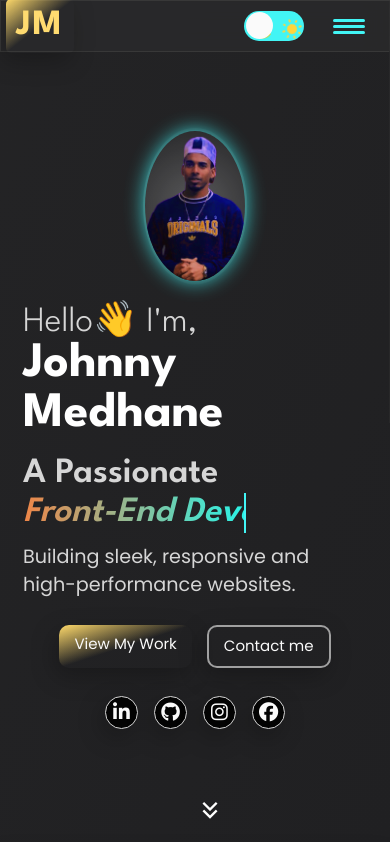
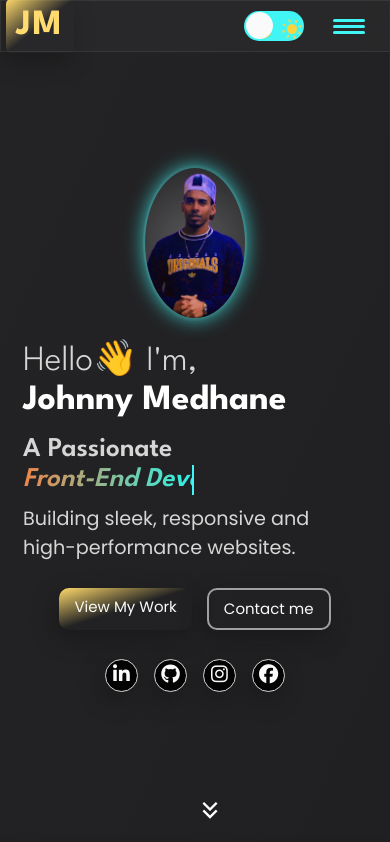
Before and after one commit to Johnnymedhane/my-portfolio, a React (Create React App) app: page / in a window 390 px wide. Shown: the top 842 px of the page. Built offline with nearby package versions, Linux system fonts and the light colour scheme.

Commit message:
hero section in small screens

```diff
--- a/src/index.css
+++ b/src/index.css
@@ -1816,7 +1816,7 @@ textarea.form-input::-webkit-resizer { display: none; }
     max-height: 250px;
   }
    .hero-content h1{
-  line-height: 1;
+  line-height: 1.1;
   margin-bottom: 10px;
  }
  .hero-content h2{
@@ -1959,15 +1959,14 @@ padding: 15px;
 
  .hero-content h1{
   margin-bottom: 15px;
-  font-size: var(--fs-2);
+  font-size: var(--fs-3);
  }
 
 
 
  .hero-content h2{
  margin-bottom: 10px;
-/* font-size: var(--fs-4); */
-line-height: 1.1;
+font-size: var(--fs-4);
  }
  .hero-content h2 span{
  width: 16ch;
@@ -1994,6 +1993,7 @@ line-height: 1.1;
 }
 
   /* main */
+
 
 article{
 margin-top: 0.5rem;
```
